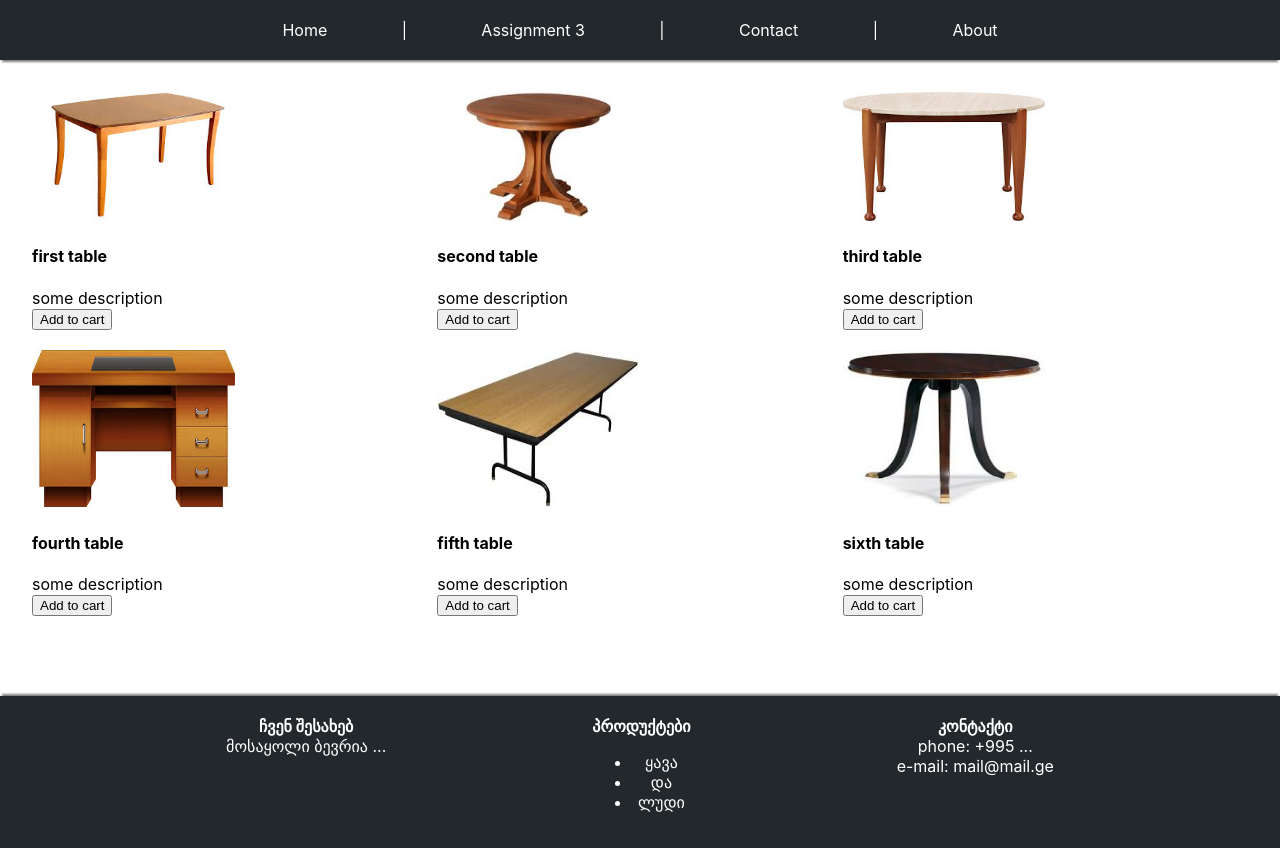
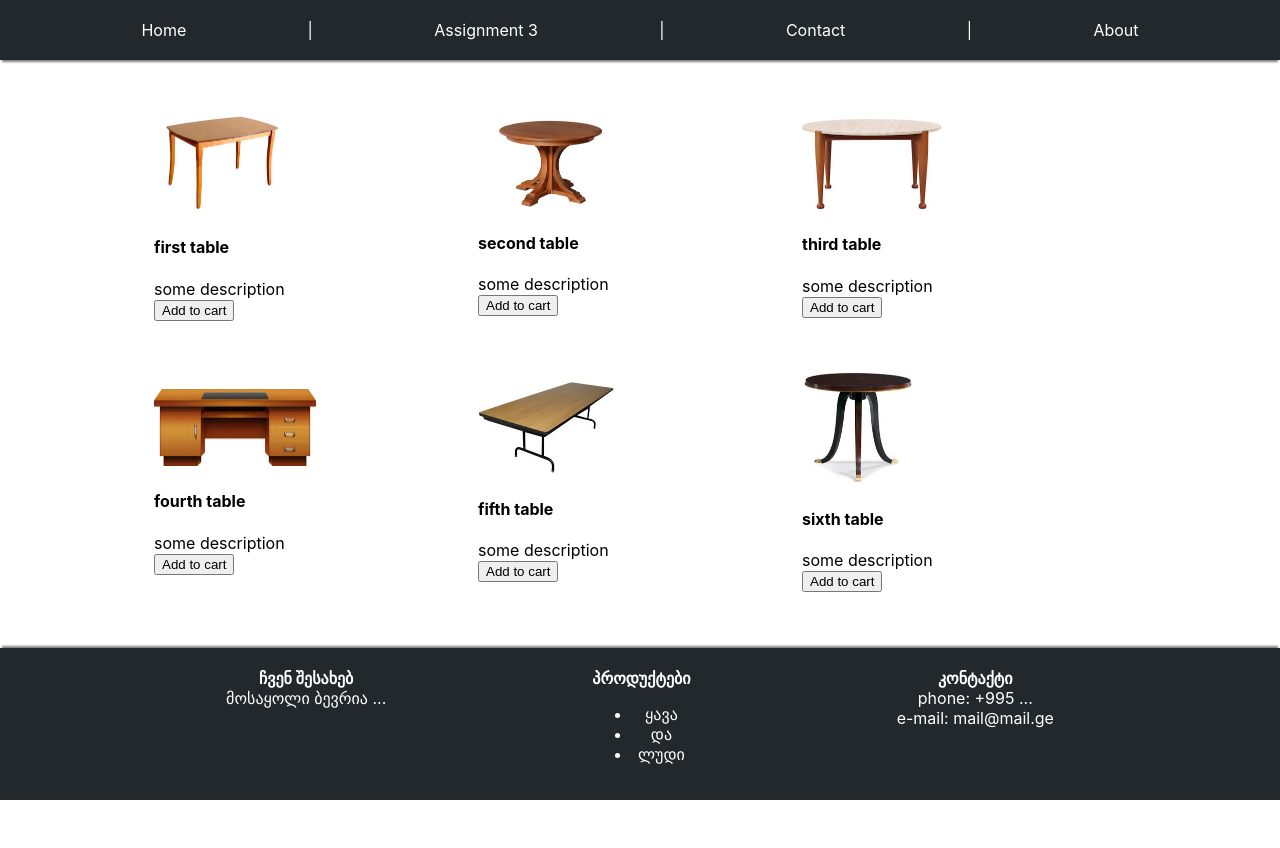
Before and after one commit to IrakliAmbroladze/tbc_x_usaid, a React (Create React App) app: page / in a window 1280 px wide. After the commit the page ends 800 px from the top, so only its background shows below. Built offline with nearby package versions, Linux system fonts and the light colour scheme.

Commit message:
edit item grid css

```diff
--- a/src/App.css
+++ b/src/App.css
@@ -16,6 +16,9 @@ header {
 main {
   flex: 1;
   padding: 2rem;
+  display: flex;
+  align-items:center;
+  justify-content: center;
 }
 
 footer {
@@ -50,12 +53,14 @@ a:hover {
 
 nav{
   display: flex;
-  justify-content: center;
+  justify-content: space-evenly;
 }
 
 .item_grid{
   background-color: rgb(255, 255, 255);
   display: grid;
   grid-template-columns: 1fr 1fr 1fr;
-  width: 100%;
+  justify-items: first baseline;
+  align-items: center;
+  row-gap: 50px;
 }
```
